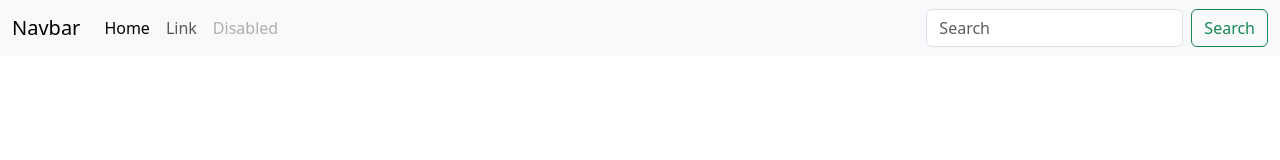
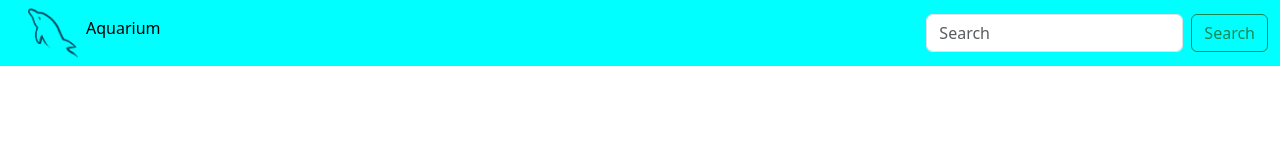
Before and after one commit to laisschroeder/aquariumm, a plain HTML site: page index.html in a window 1280 px wide. Drawn offline with nearby package versions, Linux system fonts and the light colour scheme.

Commit message:
Add files via upload

```diff
--- a/index.html
+++ b/index.html
@@ -6,23 +6,21 @@
     <title>Document</title>
     <link href="https://cdn.jsdelivr.net/npm/bootstrap@5.3.3/dist/css/bootstrap.min.css" rel="stylesheet" integrity="sha384-QWTKZyjpPEjISv5WaRU9OFeRpok6YctnYmDr5pNlyT2bRjXh0JMhjY6hW+ALEwIH" crossorigin="anonymous">
     <script src="https://cdn.jsdelivr.net/npm/bootstrap@5.3.3/dist/js/bootstrap.bundle.min.js" integrity="sha384-YvpcrYf0tY3lHB60NNkmXc5s9fDVZLESaAA55NDzOxhy9GkcIdslK1eN7N6jIeHz" crossorigin="anonymous"></script>
+    <link rel="stylesheet" href="style.css">
 </head>
-<body><nav class="navbar navbar-expand-lg bg-body-tertiary">
+<body>
+    <nav class="navbar navbar-expand-lg corzinha">
         <div class="container-fluid">
-      <a class="navbar-brand" href="#">Navbar</a>
+          <a class="navbar-brand" href="#"></a>
           <button class="navbar-toggler" type="button" data-bs-toggle="collapse" data-bs-target="#navbarTogglerDemo02" aria-controls="navbarTogglerDemo02" aria-expanded="false" aria-label="Toggle navigation">
             <span class="navbar-toggler-icon"></span>
           </button>
           <div class="collapse navbar-collapse" id="navbarTogglerDemo02">
             <ul class="navbar-nav me-auto mb-2 mb-lg-0">
+                <img class="logo" src="imagem golfinho.png" alt="">
               <li class="nav-item">
-            <a class="nav-link active" aria-current="page" href="#">Home</a>
+                <a class="nav-link active" aria-current="page" href="#">Aquarium</a>
               </li>
-          <li class="nav-item">
-            <a class="nav-link" href="#">Link</a>
-          </li>
-          <li class="nav-item">
-            <a class="nav-link disabled" aria-disabled="true">Disabled</a>
               </li>
             </ul>
             <form class="d-flex" role="search">
--- a/style.css
+++ b/style.css
@@ -0,0 +1,6 @@
+.corzinha{
+    background-color: aqua;
+
+}
+.logo{ width: 50px;
+}
```
Lines whose indentation alone changed are shown as unchanged.
